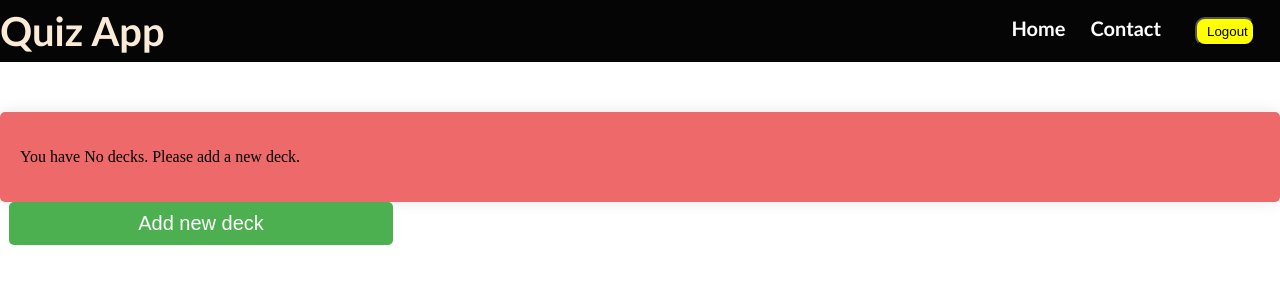
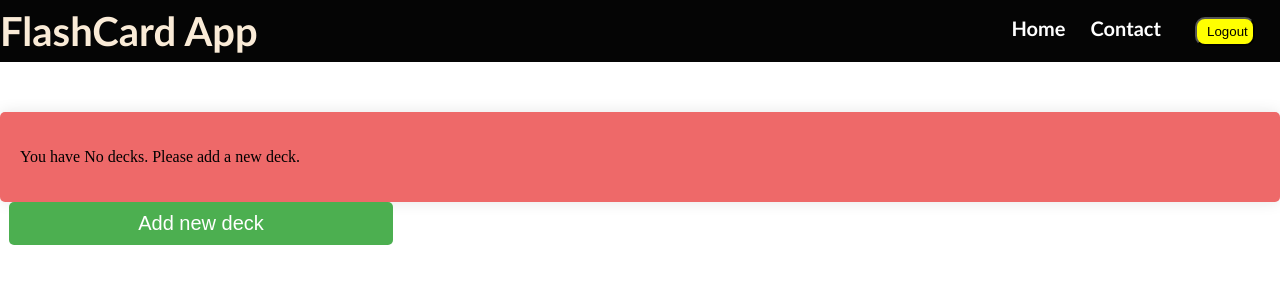
Before and after one commit to samuelkanyingi/quiz_web_app, a Flask app: page /decks in a window 1280 px wide. Shown: the top 300 px of the page. Run offline with Flask 3, Linux system fonts and the light colour scheme; data that the repository does not hold is empty.

Commit message:
refactor(navbar): modify the text quiz app to FlashCard App in navbar for good context
- Changed navbar h2 tags to flashCard to make more sensible
- Modified templates files contact.html,deck_page.html, home.html and landing_page.html to resolve changes
- This makes app easily understandable

```diff
--- a/templates/contact.html
+++ b/templates/contact.html
@@ -129,7 +129,7 @@ button a{
     <nav class="navbar">
         <div class="navbardiv">
             <div class="logo">
-                <a href="#">Quiz App</a>
+                <a href="#">FlashCard App</a>
             </div>
             <ul>
                 <li><a href="{{ url_for('landing_page')}}">Home</a></li>
--- a/templates/deck_page.html
+++ b/templates/deck_page.html
@@ -21,7 +21,7 @@
     <nav class="navbar">
     <div class="navbardiv">
         <div class="logo">
-            <a href="#">Quiz App</a>
+            <a href="#">FlashCard App</a>
         </div>
         <ul>
             <li><a href="/">Home</a></li>
@@ -82,7 +82,7 @@
 <div id="addQuizModal" class="modal">
     <div class="modal-content">
         <span class="close"  id="closeAddQuizModal">&times;</span>
-        <h2>Add Quiz Form</h2>
+        <h2>Add Question & Answer</h2>
         <form id="addQuizForm" method="POST" action="{{ url_for('add_quiz', deck_id=deck.id) }}">
             <input type="hidden" name="deck_id" value="{{ deck.id }}">
             <label for="question">Question:</label> <br>
--- a/templates/home.html
+++ b/templates/home.html
@@ -19,7 +19,7 @@
 <nav class="navbar">
     <div class="navbardiv">
         <div class="logo">
-            <a href="#">Quiz App</a>
+            <a href="#">FlashCard App</a>
         </div>
         <ul>
             <li><a href="{{ url_for('landing_page')}}">Home</a></li>
@@ -99,7 +99,7 @@
             <div id="myModal" class="modal">
                 <div class="modal-content">
                     <span class="close-add-deck">&times;</span>
-                    <h2> Add New Quiz</h2>
+                    <h2> Add New Deck</h2>
 
                     <form id="quizForm" action="/add_deck" method="post">
                         <label for="title" >Enter Deck Name:</label> <br> <br>
--- a/templates/landing_page.html
+++ b/templates/landing_page.html
@@ -18,7 +18,7 @@
     <nav class="navbar">
         <div class="navbardiv">
             <div class="logo">
-                <a href="#">Quiz App</a>
+                <a href="#">FlashCard App</a>
             </div>
             <ul class="nav-links" id="nav-links">
                 <li><a href="#">Home</a></li>
```
